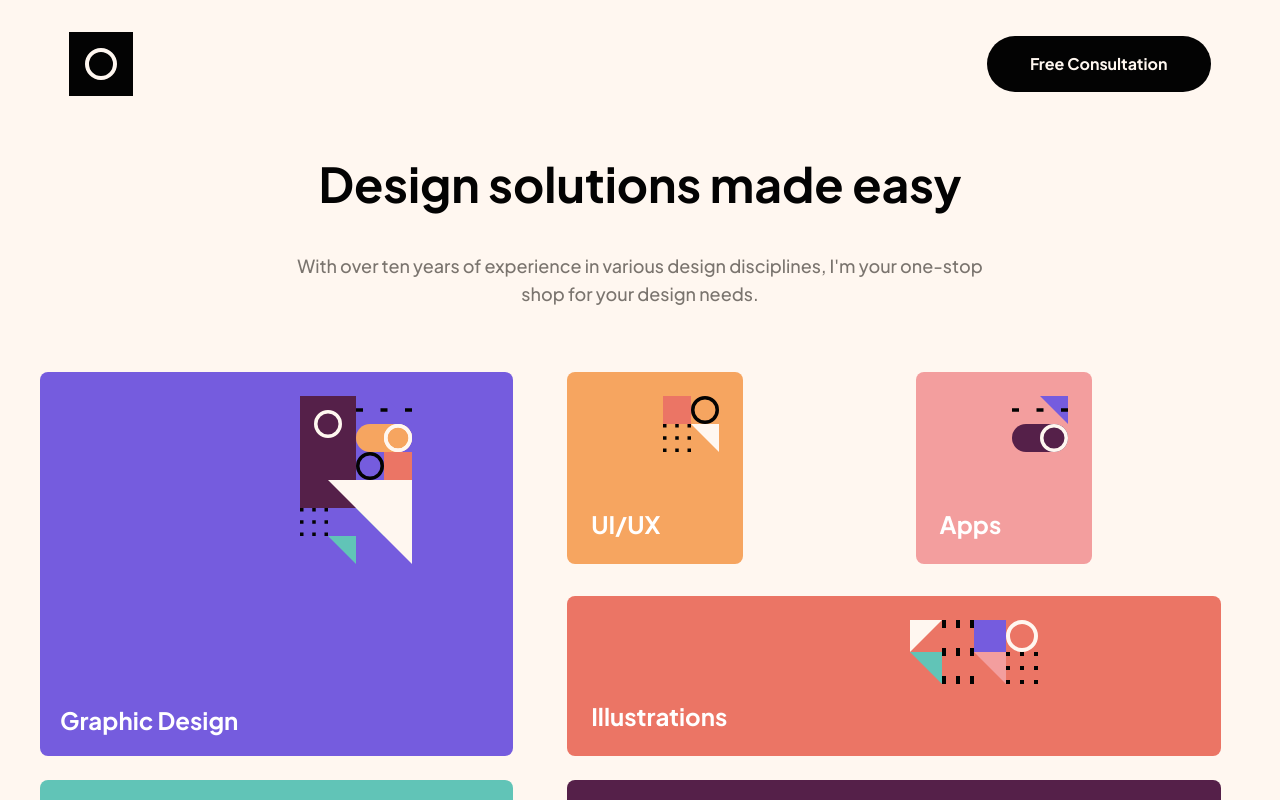
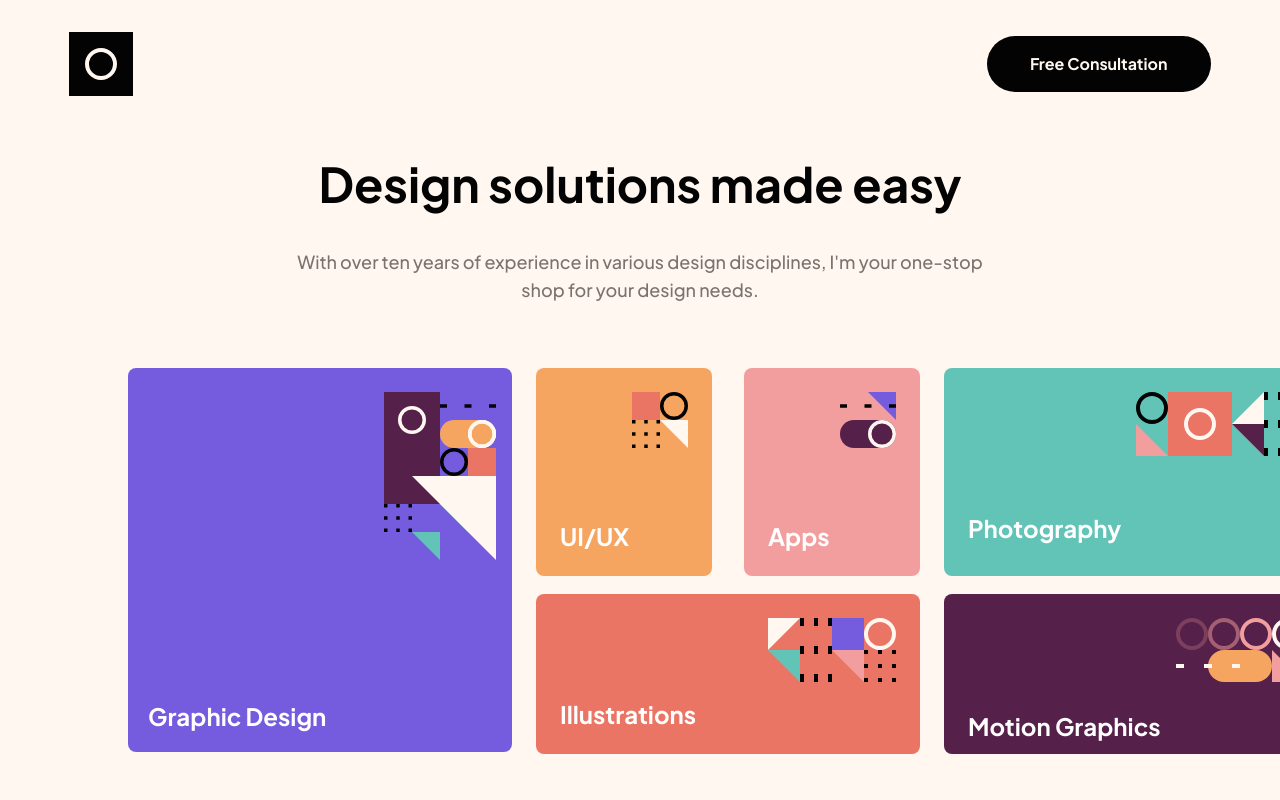
Before and after one commit to curtis2101/single-page-design, a React (Create React App) app in the folder single-page-design-portfolio/single-page/: page / in a window 1280 px wide. Built offline with nearby package versions, Linux system fonts and the light colour scheme.

Commit message:
aligned top section for desktop

```diff
--- a/single-page-design-portfolio/single-page/src/pages/frontpage.js
+++ b/single-page-design-portfolio/single-page/src/pages/frontpage.js
@@ -22,31 +22,31 @@ const FrontPage = () => {
             </nav>
             <header className="flex flex-col items-center justify-items-center pt-8 md:pt-16 ">
                 <h1 className="text-black text-center text-4xl md:text-5xl font-bold font-jakartaL">Design solutions made easy</h1>
-                <p className="text-grey text-center text-base font-medium font-jakartaM w-9/12 pt-4 md:text-lg md:mt-7 ">With over ten years of experience in various design disciplines, I'm your one-stop shop for your design needs.</p>
+                <p className="text-grey text-center text-base font-medium font-jakartaM w-9/12 pt-4 md:text-lg md:mt-7 lg:mt-6 ">With over ten years of experience in various design disciplines, I'm your one-stop shop for your design needs.</p>
             </header>
             <div className="mt-6 md:mt-16 md:w-full grid content-center md:justify-items-start justify-items-center auto-rows-min auto-cols"> {/*main grid div*/}
-                <div className=" bg-blue w-11/12 md:w-10/12 mb-6 max-h-96 rounded-lg row-start-1 row-end-2 col-start-1 col-end-3 md:ml-10 md:col-end-2 grid grid-rows-2 grid-cols-2">
-                    <img className="h-48 pt-6 pl-6 col-start-2 col-end-3" src={GraphicDesign} alt="graphic design"/>
+                <div className=" bg-blue w-11/12 md:w-10/12 lg:w-96 mb-6 max-h-96 rounded-lg row-start-1 row-end-2 lg:ml-32 lg:mr-6 lg:row-end-3 col-start-1 col-end-3 md:ml-10 md:col-end-2 grid grid-rows-2 grid-cols-2">
+                    <img className="h-48 pt-6 pl-6 lg:pl-16 col-start-2 col-end-3" src={GraphicDesign} alt="graphic design"/>
                     <p className="text-white text-center text-2xl font-bold font-jakartaL col-start-1 col-end-3 row-start-2 row-end-3 flex items-end justify-start pb-5 pl-5">Graphic Design</p>
                 </div>
-                    <div className="h-44 rounded-lg col-start-1 col-end-2 row-start-2 row-end-2 md:m-0 md:w-44 md:h-48 md:row-start-1 md:row-end-2 md:col-start-2 md:col-end-3 mr-3 ml-4 bg-orange grid grid-rows-2 grid-cols-2">
+                    <div className="h-44 rounded-lg col-start-1 col-end-2 row-start-2 row-end-2 md:m-0 md:w-44 md:h-48 md:row-start-1 md:row-end-2 md:col-start-2 md:col-end-3 lg:col-end-2 lg:row-start-1 lg:row-end-1 lg:h-52 mr-3 ml-4 bg-orange grid grid-rows-2 grid-cols-2">
                         <img className="pl-2 pt-6 h-20 row-start-1 row-end-1 col-start-2 col-end-3" src={UI} alt="UI/UX"/>
                         <p className="text-white text-2xl font-bold font-jakartaL col-start-1 col-end-2 row-start-2 row-end-2 flex items-end pl-6 pb-6">UI/UX</p>
                     </div>
-                    <div className="h-44 rounded-lg col-start-2 col-end-3 row-start-2 row-end-2 md:m-0 md:h-48 md:w-44 md:mr-4 md:row-start-1 md:row-end-2 md:col-start-3 md:col-end-4 ml-3 mr-4 bg-pink grid grid-rows-2 grid-cols-2">
+                    <div className="h-44 rounded-lg col-start-2 col-end-3 row-start-2 row-end-2 md:m-0 md:h-48 md:w-44 md:mr-4 md:row-start-1 md:row-end-2 md:col-start-3 md:col-end-4 lg:col-start-2 lg:col-end-3 lg:row-start-1 lg:row-end-1 lg:h-52 lg:ml-52 ml-3 mr-4 bg-pink grid grid-rows-2 grid-cols-2">
                         <img className="pl-2 pt-6 h-20 row-start-1 row-end-1 col-start-2 col-end-3" src={Apps} alt="UI/UX"/>
                         <p className="text-white text-2xl font-bold font-jakartaL col-start-1 col-end-2 row-start-2 row-end-2 flex items-end pl-6 pb-6">Apps</p>
                     </div>
-                    <div className="h-40 w-11/12 mt-48 rounded-lg col-start-1 col-end-3 row-start-2 row-end-2 md:w-11/12 md:mt-56 md:col-start-2 md:col-end-4 md:row-start-1 md:row-end-2 bg-red grid grid-rows-2 grid-cols-2">
-                        <img className="col-start-2 col-end-3 row-start-1 row-end-1 pl-4 pt-6" src={Illustrations} alt="graphics" />
+                    <div className="h-40 w-11/12 mt-48 rounded-lg col-start-1 col-end-3 row-start-2 row-end-2 md:w-11/12 md:mt-56 md:col-start-2 md:col-end-4 md:row-start-1 md:row-end-2 lg:-mt-1 lg:col-start-2 lg:col-end-2 lg:row-start-2 lg:h-40 lg:row-end-3 lg:w-96 bg-red grid grid-rows-2 grid-cols-2">
+                        <img className="col-start-2 col-end-3 row-start-1 row-end-1 lg:pl-10 pl-4 pt-6" src={Illustrations} alt="graphics" />
                         <p className="pl-6 pt-6 col-start-1 col-end-2 row-start-2 row-end-3 text-white text-2xl font-bold font-jakartaL">Illustrations</p>
                     </div>
-                    <div className="h-52 w-11/12 mt-6 rounded-lg col-start-1 col-end-3 row-start-3 row-end-3 md:col-start-1 md:h-44 md:ml-10 md:w-10/12 md:col-end-2 md:row-start-2 md:row-end-2 md:mt-0 bg-green grid grid-rows-2 grid-cols-2">
-                        <img className=" col-start-1 col-end-3 row-start-1 row-end-1 pl-40 pt-6" src={Photography} alt="graphics" />
+                    <div className="h-52 w-11/12 mt-6 rounded-lg col-start-1 col-end-3 row-start-3 row-end-3 md:col-start-1 md:h-44 md:ml-10 md:w-10/12 md:col-end-2 md:row-start-2 md:row-end-2 md:mt-0 lg:col-start-3 lg:col-end-3 lg:row-start-1 lg:row-end-2 lg:ml-2 lg:mr-44 lg:h-52 lg:w-96 bg-green grid grid-rows-2 grid-cols-2">
+                        <img className=" col-start-1 col-end-3 row-start-1 row-end-1 lg:pl-48 pl-40 pt-6" src={Photography} alt="graphics" />
                         <p className="pl-6 pt-12 md:pt-10 col-start-1 col-end-2 row-start-2 row-end-3 text-white text-2xl font-jakartaL font-bold">Photography</p>
                     </div>
-                    <div className="h-48 w-11/12 mt-64 rounded-lg col-start-1 col-end-3 row-start-3 row-end-4 md:col-start-2 md:mt-0 md:h-44 md:w-11/12 md:col-end-4 md:row-start-2 md:row-end-2 bg-purple grid grid-rows-2 grid-cols-2">
-                        <img className="col-start-2 col-end-3 row-start-1 row-end-1 pl-4 pt-6" src={Motion} alt="graphics" />
+                    <div className="h-48 w-11/12 mt-64 rounded-lg col-start-1 col-end-3 row-start-3 row-end-4 md:col-start-2 md:mt-0 md:h-44 md:w-11/12 md:col-end-4 md:row-start-2 md:row-end-2 lg:col-start-3 lg:col-end-3 lg:row-start-2 lg:row-end-3 lg:h-40 lg:ml-2 lg:-mt-1 lg:w-96 bg-purple grid grid-rows-2 grid-cols-2">
+                        <img className="col-start-2 col-end-3 row-start-1 row-end-1 lg:pl-10 pl-4 pt-6" src={Motion} alt="graphics" />
                         <p className="pl-6 pt-9 col-start-1 col-end-3 row-start-2 row-end-3 text-white text-2xl font-jakartaL font-bold">Motion Graphics</p>
                     </div>
                 </div>
```
